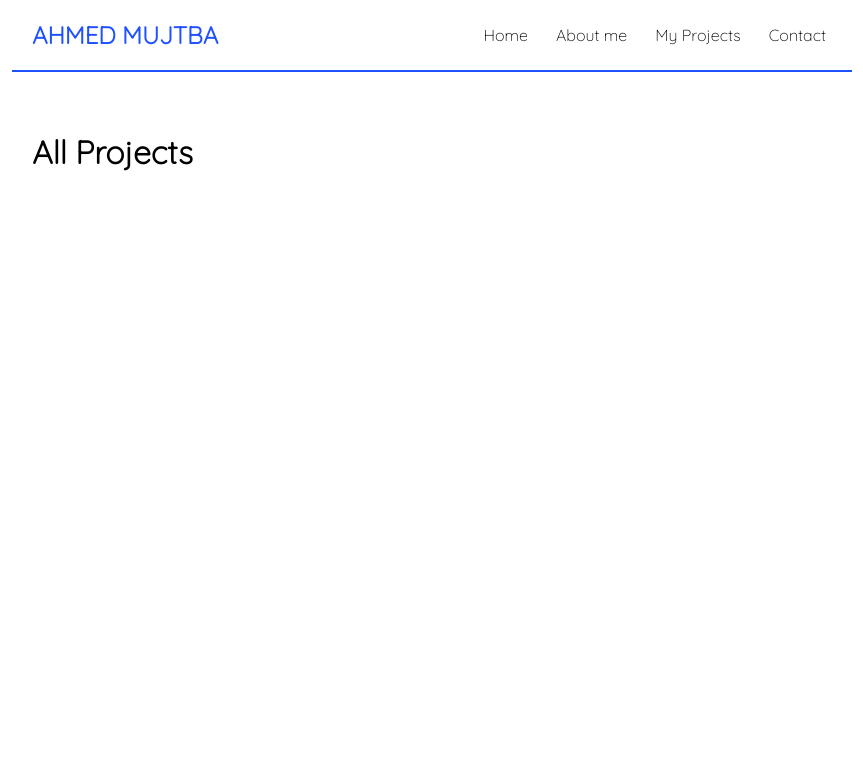
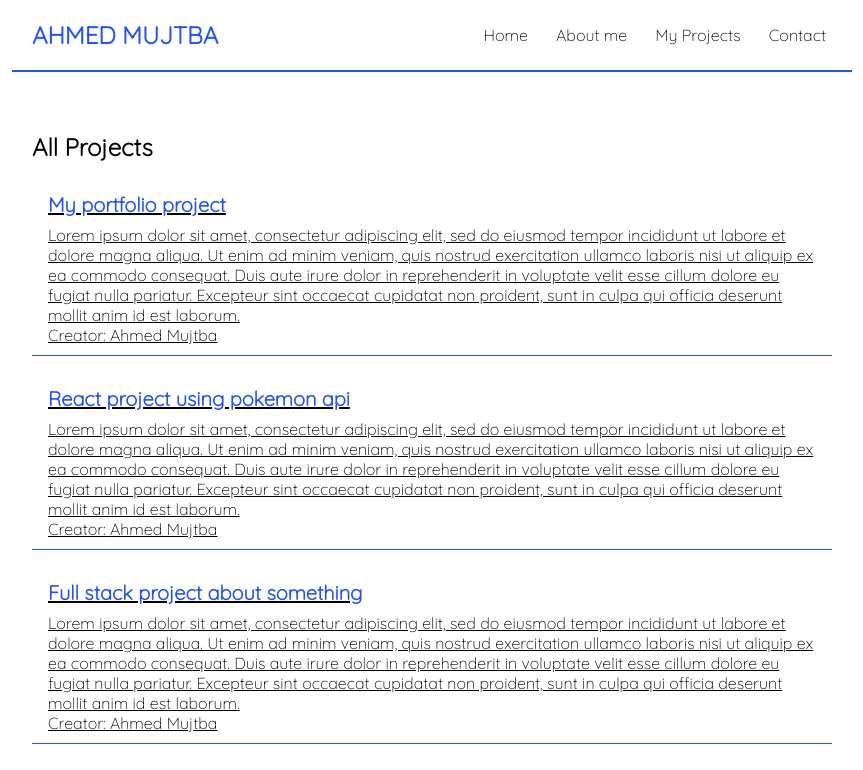
Before and after one commit to ahmedmujtba/react-blog, a React (Create React App) app in the folder react-blog/: page / in a window 1280 px wide. Shown: the top 770 px of the page, without its empty margins (208-1071 px from the left). Built offline with nearby package versions, Linux system fonts and the light colour scheme; data requests are answered from the project's data file.

Commit message:
fetch request in project list

```diff
--- a/react-blog/data/db.json
+++ b/react-blog/data/db.json
@@ -1,5 +1,5 @@
 {
-  "blogs": [
+  "projects": [
     {
       "title": "My portfolio project",
       "body": "Lorem ipsum dolor sit amet, consectetur adipiscing elit, sed do eiusmod tempor incididunt ut labore et dolore magna aliqua. Ut enim ad minim veniam, quis nostrud exercitation ullamco laboris nisi ut aliquip ex ea commodo consequat. Duis aute irure dolor in reprehenderit in voluptate velit esse cillum dolore eu fugiat nulla pariatur. Excepteur sint occaecat cupidatat non proident, sunt in culpa qui officia deserunt mollit anim id est laborum.",
@@ -13,7 +13,7 @@
       "id": 2
     },
     {
-      "title": "full stack project about something",
+      "title": "Full stack project about something",
       "body": "Lorem ipsum dolor sit amet, consectetur adipiscing elit, sed do eiusmod tempor incididunt ut labore et dolore magna aliqua. Ut enim ad minim veniam, quis nostrud exercitation ullamco laboris nisi ut aliquip ex ea commodo consequat. Duis aute irure dolor in reprehenderit in voluptate velit esse cillum dolore eu fugiat nulla pariatur. Excepteur sint occaecat cupidatat non proident, sunt in culpa qui officia deserunt mollit anim id est laborum.",
       "author": "Ahmed Mujtba",
       "id": 3
--- a/react-blog/src/App.js
+++ b/react-blog/src/App.js
@@ -3,8 +3,9 @@ import Home from "./Home";
 import { BrowserRouter as Router, Route, Routes } from "react-router-dom";
 import About from "./About";
 import Contact from "./Contact";
-import Projects from "./Projects";
+
 import ProjectsList from "./ProjectsList";
+import ProjectDetails from "./ProjectDetails";
 
 function App() {
   return (
@@ -15,9 +16,13 @@ function App() {
           <Routes>
             <Route exact path="/" element={<Home />}></Route>
             <Route exact path="about" element={<About />}></Route>
-            <Route exact path="projects" element={<ProjectsList />}></Route>
+            <Route exact path="myprojects" element={<ProjectsList />}></Route>
             <Route exact path="contact" element={<Contact />}></Route>
-            <Route exact path="projects/:id" element={<Projects />}></Route>
+            <Route
+              exact
+              path="myprojects/:id"
+              element={<ProjectDetails />}
+            ></Route>
           </Routes>
         </div>
       </div>
--- a/react-blog/src/Home.js
+++ b/react-blog/src/Home.js
@@ -1,16 +1,9 @@
 import ProjectsList from "./ProjectsList";
-import useFetch from "./useFetch";
 
 const Home = () => {
-  const { projects, isLoading, error } = useFetch(
-    "http://localhost:8000/blogs"
-  );
-
   return (
     <div className="home">
-      {error && <div>{error}</div>}
-      {isLoading && <div>Loading...</div>}
-      {projects && <ProjectsList projects={projects} title="All Projects" />}
+      <ProjectsList />
     </div>
   );
 };
--- a/react-blog/src/Navbar.js
+++ b/react-blog/src/Navbar.js
@@ -7,7 +7,7 @@ const Navbar = () => {
       <div className="links">
         <Link to="/">Home</Link>
         <Link to="/about">About me</Link>
-        <Link to="/projects">My Projects</Link>
+        <Link to="/myprojects">My Projects</Link>
         <Link to="/contact">Contact</Link>
       </div>
     </nav>
--- a/react-blog/src/Projects.js
+++ b/react-blog/src/ProjectDetails.js
@@ -1,12 +1,12 @@
 import { useParams } from "react-router-dom";
 
-const Projects = () => {
+const ProjectDetails = () => {
   const { id } = useParams();
   return (
-    <div className="projects">
+    <div className="project-details">
       <h2>Project {id}</h2>
     </div>
   );
 };
 
-export default Projects;
+export default ProjectDetails;
--- a/react-blog/src/ProjectsList.js
+++ b/react-blog/src/ProjectsList.js
@@ -1,15 +1,27 @@
-const ProjectsList = ({ projects, title }) => {
+import { Link } from "react-router-dom";
+import useFetch from "./useFetch";
+
+const ProjectsList = () => {
+  const { projects, isLoading, error } = useFetch(
+    "http://localhost:8000/projects"
+  );
   return (
-    <div className="project-list">
-      <h1>{title}</h1>
-      {projects.map((project) => {
-        return (
-          <div className="projects-preview" key={projects.id}>
-            <h2>{projects.title}</h2>
-            <p>{projects.body}</p>
-          </div>
-        );
-      })}
+    <div className="projects-list">
+      <h2>All Projects</h2>
+      {error && <div>{error}</div>}
+      {isLoading && <div>Loading...</div>}
+      {projects &&
+        projects.map((project) => {
+          return (
+            <div className="projects-preview" key={project.id}>
+              <Link to={`/myprojects/${project.id}`}>
+                <h2>{project.title}</h2>
+                <p>{project.body}</p>
+                <p>Creator: {project.author}</p>
+              </Link>
+            </div>
+          );
+        })}
     </div>
   );
 };
--- a/react-blog/src/index.css
+++ b/react-blog/src/index.css
@@ -42,15 +42,15 @@
   border-radius: 8px;
   border-style: none;
 }
-.blog-preview {
+.projects-preview {
   padding: 10px 16px;
   margin: 20px 0;
   border-bottom: 1px solid #1f51ff;
 }
-.blog-preview:hover {
+.projects-preview:hover {
   box-shadow: 2px 2px 2px 1px #1f51ff;
 }
-.blog-preview h2 {
+.projects-preview h2 {
   font-size: 20px;
   color: #1f51ff;
   margin-bottom: 8px;
--- a/react-blog/src/useFetch.js
+++ b/react-blog/src/useFetch.js
@@ -16,12 +16,12 @@ const useFetch = (url) => {
       })
       .then((data) => {
         setProjects(data);
+
         setIsLoading(false);
         setError(null);
       })
       .catch((err) => {
         if (err.name === "AbortError") {
-          console.log("fetch aborted");
         } else {
           setError(err.message);
           setIsLoading(false);
```
Also changed, not shown: react-blog/src/BlogList.js (deleted, +0 -17 lines).
